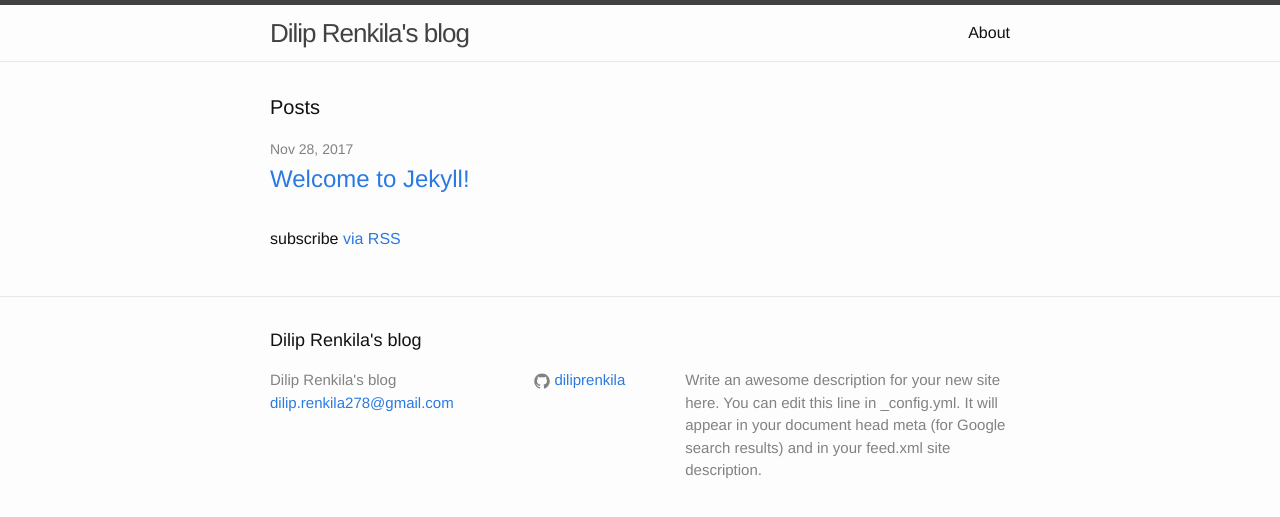
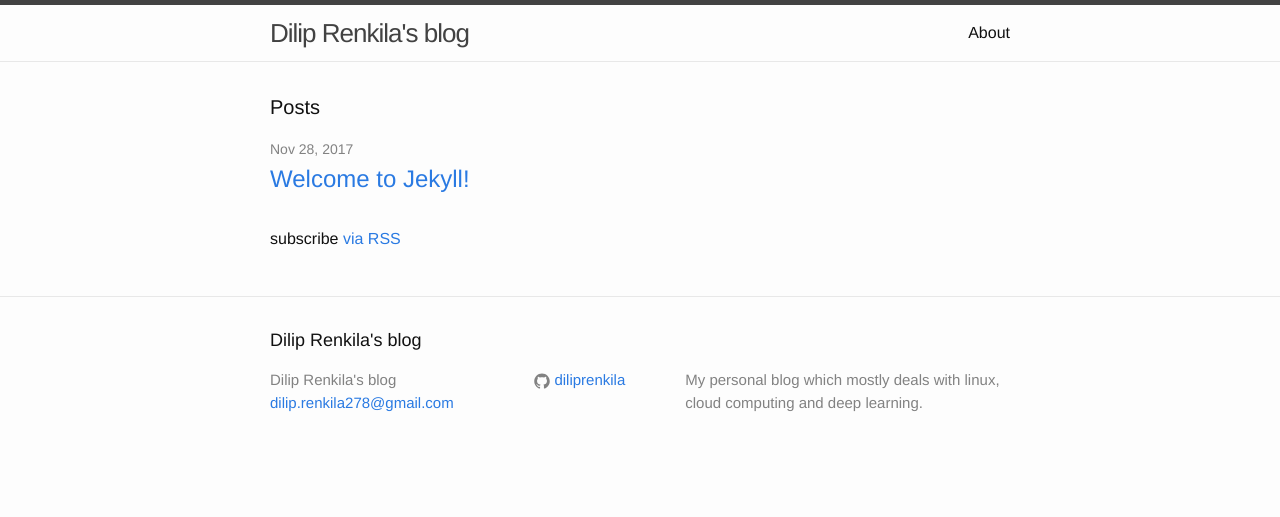
Before and after one commit to DilipRenkila/diliprenkila.github.io, a Jekyll site: the page built from index.html, in a window 1280 px wide. Shown: the top 517 px of the page. Built offline with Jekyll 4.4.1, drawn with Linux system fonts in a browser that asks for light colours.

Commit message:
Update _config.yml

```diff
--- a/_config.yml
+++ b/_config.yml
@@ -9,9 +9,7 @@
 title: Dilip Renkila's blog
 email: dilip.renkila278@gmail.com
 description: > # this means to ignore newlines until "baseurl:"
-  Write an awesome description for your new site here. You can edit this
-  line in _config.yml. It will appear in your document head meta (for
-  Google search results) and in your feed.xml site description.
+  My personal blog which mostly deals with linux, cloud computing and deep learning.
 baseurl: "" # the subpath of your site, e.g. /blog
 url: "http://diliprenkila.github.io" # the base hostname & protocol for your site
 github_username:  diliprenkila
```
